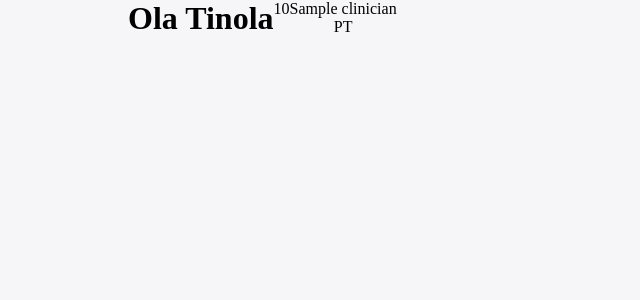
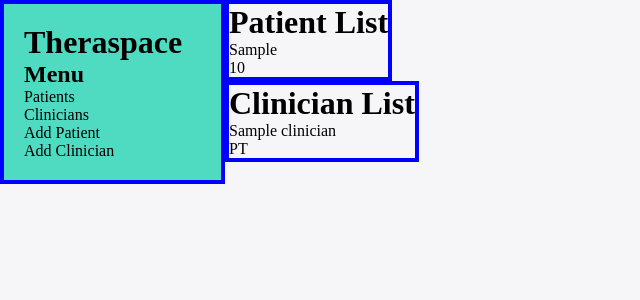
Before and after one commit to dsamala/theraspace, a Django app: page / in a window 1280 px wide. Shown: the top 300 px of the page, without its empty margins (0-640 px from the left). Run offline with Django 4.2, Linux system fonts and the light colour scheme; a user stored in the database is signed in; tables that the repository leaves empty hold one stand-in row (values such as "Sample post").

Commit message:
committing few css changes, transitioning to branches

```diff
--- a/main_app/static/styles/styles.css
+++ b/main_app/static/styles/styles.css
@@ -8,8 +8,18 @@ body {
     background-color: #f6f5f7;
 }
 
+a {
+    text-decoration: none;
+    color: black;
+}
 
-/* Login Css */
+:root{
+    --teal: #4EDBC1;
+    --gray: #808080;
+    --white: #FFFFFF;
+}
+
+/* Login CSS */
 .container{
     display: flex;
     flex-direction: row;
@@ -45,3 +55,38 @@ body {
 .sign-in-header{
     font-size: 45px;
 }
+
+/* Home */
+.home-container{
+    display: flex;
+    flex-direction: row;
+}
+
+.list-container{
+    display: flex;
+    flex-direction: row;
+    flex-wrap: wrap;
+
+    height: 50%;
+    width: 350px;
+}
+
+.side-nav{
+    display: flex;
+    flex-direction: column;
+    top: 0;
+    left: 0;
+    width: 225px;
+    height: 100%;
+    padding: 20px;
+   background-color: var(--teal);
+    border: solid 4px blue;
+}
+
+.patient-list{
+    border: solid 4px blue;
+}
+
+.clinician-list{
+    border: solid 4px blue;
+}
--- a/main_app/templates/home.html
+++ b/main_app/templates/home.html
@@ -1,15 +1,24 @@
 {% extends 'base.html' %}
 {% load static %}
 {% block content %}
-<div class="container">
+<div class="home-container">
 
+    <div class="side-nav">
+        <h1>Theraspace</h1>
+        <h2>Menu</h2>
+        <a href="#">Patients</a>
+        <a href="#">Clinicians</a>
+        <a href="#">Add Patient</a>
+        <a href="#">Add Clinician</a>
 
-<h1>Ola Tinola</h1>
+    </div>
 
+    <div class="list-container">
 
         <div class="patient-list">
+            <h1>Patient List</h1>
             {% for patient in patients %}
-            <p>{{patient.name}}</p>
+                <p>{{patient.firstname}}</p>
                 <p>{{patient.age}}</p>
             {% endfor %}
         </div>
@@ -17,11 +26,12 @@
 
 
         <div class="clinician-list">
+            <h1>Clinician List</h1>
             {%for clinician in clinicians %}
                 <p>{{clinician.name}}</p>
                 <p>{{clinician.discipline}}</p>
             {% endfor %}
         </div>
-
+    </div>
 </div>
 {% endblock %}
--- a/main_app/templates/signup.html
+++ b/main_app/templates/signup.html
@@ -17,7 +17,6 @@
     <p>To keep connected, please login with your information</p>
     <a href="/login">Log In</a>
 </div>
-
 
 
 
```
Lines whose indentation alone changed are shown as unchanged.
